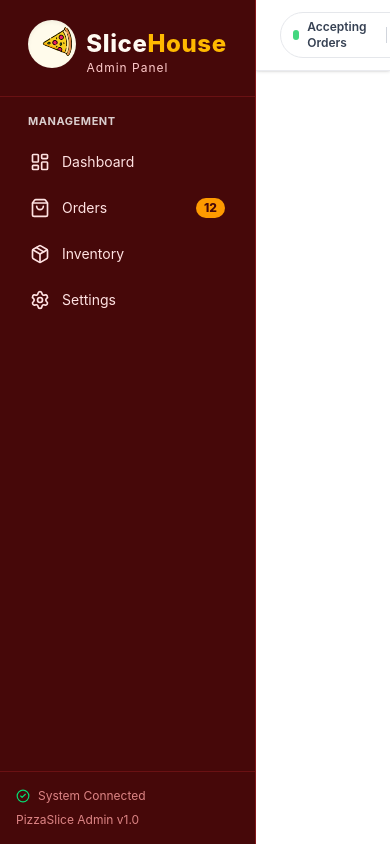
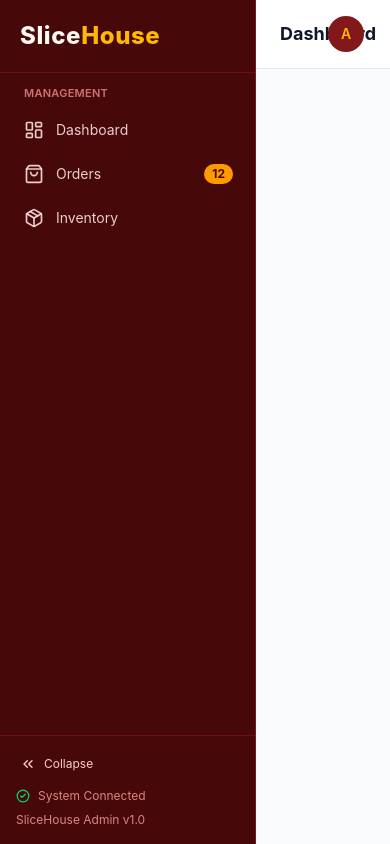
Before and after one commit to gaurabGits/OIBSIP, a React (Vite) app in the folder WebDev-L3-PizzaDelivery/client/: page /admin in a window 390 px wide. Built offline with nearby package versions, Linux system fonts and the light colour scheme.

Commit message:
feat: add new design on UI and other files

```diff
--- a/WebDev-L3-PizzaDelivery/client/src/pages/admin/AdminDashboard.jsx
+++ b/WebDev-L3-PizzaDelivery/client/src/pages/admin/AdminDashboard.jsx
@@ -0,0 +1,9 @@
+function AdminDashboardPage(){
+    return (
+        <>
+            <h1>This is Admin Dashboard Page</h1>
+        </>
+    )
+}
+
+export default AdminDashboardPage;
--- a/WebDev-L3-PizzaDelivery/client/src/pages/admin/AdminLayout.jsx
+++ b/WebDev-L3-PizzaDelivery/client/src/pages/admin/AdminLayout.jsx
@@ -1,5 +1,5 @@
 import { useState } from "react";
-import { NavLink, Outlet } from "react-router-dom";
+import { NavLink, Outlet, useLocation } from "react-router-dom";
 import {
   LayoutDashboard,
   ShoppingBag,
@@ -8,10 +8,12 @@ import {
   User,
   LogOut,
   ChevronDown,
-  Pizza,
+  ChevronsLeft,
+  Search,
+  Bell,
   CircleCheck,
 } from "lucide-react";
-import  SystemLogo  from "../../assets/icons/SystemLogo";
+
 
 const NAV_ITEMS = [
   {
@@ -30,50 +32,57 @@ const NAV_ITEMS = [
     to: "/admin/inventory",
     icon: Package,
   },
-  {
-    label: "Settings",
-    to: "/admin/settings",
-    icon: Settings,
-  },
 ];
 
 export function AdminLayout() {
   const [isStoreOpen, setIsStoreOpen] = useState(true);
   const [isProfileOpen, setIsProfileOpen] = useState(false);
+  const [isCollapsed, setIsCollapsed] = useState(false);
+  const location = useLocation();
 
   const adminUser = {
-    name: "PizzaSlice Admin",
+    name: "Admin",
     role: "Administrator",
-    email: "admin@pizzaslice.com",
+    email: "admin@slicehouse.com",
     avatar:
       "https://images.unsplash.com/photo-1577219491135-ce391730fb2c?w=100&auto=format&fit=crop&q=80",
   };
 
+  const currentPage =
+    NAV_ITEMS.find((item) => location.pathname.startsWith(item.to))?.label ??
+    "Dashboard";
+
   return (
-    <div
-      className="flex h-screen w-screen overflow-hidden font-sans"
-
+    <div className="flex h-screen w-screen overflow-hidden font-sans bg-gray-50">
+      {/* ================= SIDEBAR ================= */}
+      <aside
+        className={`${
+          isCollapsed ? "w-20" : "w-64"
+        } flex-shrink-0 bg-red-950 text-white flex flex-col justify-between border-r border-red-900 transition-[width] duration-200`}
       >
-      {/* ================= SIDEBAR ================= */}
-      <aside className="w-64 flex-shrink-0 bg-red-950 text-white flex flex-col justify-between border-r border-red-900">
-
         {/* Sidebar Top */}
         <div>
-          <div className="p-5 col-auto flex flex-col border-b border-red-900/60 items-center gap-3">
-            <SystemLogo className="w-10 h-10 " />
-            <p className="text-xs -mt-5 tracking-[1px] text-red-200">
-              Admin Panel
-            </p>
+          <div
+            className={`flex items-center gap-3 border-b border-red-900/60 p-5 ${
+              isCollapsed ? "justify-center" : ""
+            }`}
+          >
+            <div>
+              <span className="text-2xl font-extrabold tracking-wide text-[#fffaf2]">
+              Slice<span className="text-amber-400">House</span>
+            </span>
+            </div>
           </div>
 
-
           {/* Navigation */}
-          <nav className="p-4">
-            <p className="px-3 mb-3 text-[11px] font-bold uppercase tracking-wider text-white/80">
+          <nav className="p-3">
+            {!isCollapsed && (
+              <p className="px-3 pb-2 text-[11px] font-semibold uppercase tracking-wide text-red-300/70">
                 Management
               </p>
+            )}
 
-            <ul className="space-y-1.5">
+            <ul className="space-y-1">
               {NAV_ITEMS.map((item) => {
                 const Icon = item.icon;
 
@@ -81,23 +90,33 @@ export function AdminLayout() {
                   <li key={item.to}>
                     <NavLink
                       to={item.to}
+                      title={isCollapsed ? item.label : undefined}
                       className={({ isActive }) =>
-                        `flex items-center justify-between px-3.5 py-2.5 rounded-lg text-sm transition-all ${
+                        `group relative flex items-center gap-3 rounded-md py-2.5 pl-3 pr-2.5 text-sm transition-colors ${
+                          isCollapsed ? "justify-center" : "justify-between"
+                        } ${
                           isActive
-                            ? "bg-red-800 text-amber-300 font-semibold shadow-inner"
-                            : "text-red-100 hover:bg-red-900/70 hover:text-white"
+                            ? "bg-red-900/50 text-amber-300 font-semibold"
+                            : "text-red-100/90 hover:bg-red-900/40 hover:text-white"
                         }`
                       }
                     >
-                      <span className="flex items-center gap-3">
-                        <Icon className="w-5 h-5" />
-                        <span>{item.label}</span>
+                      {({ isActive }) => (
+                        <>
+                          {isActive && (
+                            <span className="absolute left-0 top-1/2 h-5 w-1 -translate-y-1/2 rounded-r bg-amber-400" />
+                          )}
+                          <span className="flex items-center gap-3 min-w-0">
+                            <Icon className="h-5 w-5 flex-shrink-0" />
+                            {!isCollapsed && <span className="truncate">{item.label}</span>}
                           </span>
 
-                      {item.badge && (
-                        <span className="bg-amber-500 text-red-950 text-xs font-extrabold px-2 py-0.5 rounded-full">
+                          {item.badge && !isCollapsed && (
+                            <span className="rounded-full bg-amber-500 px-2 py-0.5 text-xs font-bold text-red-950">
                               {item.badge}
                             </span>
+                          )}
+                        </>
                       )}
                     </NavLink>
                   </li>
@@ -108,43 +127,47 @@ export function AdminLayout() {
         </div>
 
         {/* Sidebar Footer */}
-        <div className="p-4 border-t border-red-900/60 text-xs text-red-300/80">
-          <div className="flex items-center gap-2">
-            <CircleCheck className="w-3.5 h-3.5 text-green-400" />
+        <div className="border-t border-red-900/60 p-4 text-xs text-red-300/80">
+          <button
+            onClick={() => setIsCollapsed(!isCollapsed)}
+            className={`mb-3 flex items-center gap-2 rounded-md px-1 py-1 text-red-200 hover:text-white ${
+              isCollapsed ? "justify-center w-full" : ""
+            }`}
+            aria-label={isCollapsed ? "Expand sidebar" : "Collapse sidebar"}
+          >
+            <ChevronsLeft
+              className={`h-4 w-4 transition-transform ${isCollapsed ? "rotate-180" : ""}`}
+            />
+            {!isCollapsed && <span>Collapse</span>}
+          </button>
 
-            <span>System Connected</span>
+          <div className={`flex items-center gap-2 ${isCollapsed ? "justify-center" : ""}`}>
+            <CircleCheck className="h-3.5 w-3.5 flex-shrink-0 text-green-400" />
+            {!isCollapsed && <span>System Connected</span>}
           </div>
 
-          <p className="mt-2">
-            PizzaSlice Admin v1.0
-          </p>
+          {!isCollapsed && <p className="mt-2">SliceHouse Admin v1.0</p>}
         </div>
       </aside>
 
       {/* ================= MAIN AREA ================= */}
-      <div className="flex-1 flex flex-col min-w-0 overflow-hidden">
-        <header className="bg-white/80 backdrop-blur-md border-b border-gray-200/80 px-6 py-3 flex justify-between items-center shadow-sm z-10">
+      <div className="flex min-w-0 flex-1 flex-col overflow-hidden">
+        <header className="z-10 flex items-center justify-between gap-4 border-b border-gray-200 bg-white px-6 py-3">
+          <div className="flex min-w-0 items-center gap-6">
+            <h1 className="text-lg font-bold text-gray-900">{currentPage}</h1>
 
-          <div className="flex items-center gap-4">
-            <div className="flex items-center gap-2 bg-white/70 border border-gray-200 px-3 py-1.5 rounded-full">
-
+            <div className="hidden items-center gap-2 rounded-full border border-gray-200 bg-gray-50 px-3 py-1.5 sm:flex">
               <span
                 className={`h-2.5 w-2.5 rounded-full ${
-                  isStoreOpen
-                    ? "bg-green-500 animate-pulse"
-                    : "bg-red-500"
+                  isStoreOpen ? "animate-pulse bg-green-500" : "bg-red-500"
                 }`}
               />
-
               <span className="text-xs font-semibold text-gray-700">
-                {isStoreOpen
-                  ? "Accepting Orders"
-                  : "Orders Paused"}
+                {isStoreOpen ? "Accepting Orders" : "Orders Paused"}
               </span>
-
               <button
                 onClick={() => setIsStoreOpen(!isStoreOpen)}
-                className="ml-2 text-xs font-bold text-red-700 hover:text-red-900 hover:underline border-l pl-2 border-gray-300"
+                className="ml-1 border-l border-gray-300 pl-2 text-xs font-bold text-red-700 hover:text-red-900 hover:underline"
               >
                 {isStoreOpen ? "Pause" : "Resume"}
               </button>
@@ -152,46 +175,52 @@ export function AdminLayout() {
           </div>
 
           {/* Header Right */}
-          <div className="flex items-center gap-5">
+          <div className="flex items-center gap-3">
+            <div className="relative hidden md:block">
+              <Search className="pointer-events-none absolute left-3 top-1/2 h-4 w-4 -translate-y-1/2 text-gray-400" />
+              <input
+                type="text"
+                placeholder="Search orders, items..."
+                className="w-56 rounded-full border border-gray-200 bg-gray-50 py-2 pl-9 pr-3 text-sm text-gray-700 placeholder-gray-400 transition focus:border-red-900 focus:bg-white focus:outline-none focus:ring-2 focus:ring-red-900/20"
+              />
+            </div>
+
+            <button
+              className="rounded-full p-2 text-gray-500 hover:bg-gray-100 hover:text-gray-800"
+              aria-label="Notifications"
+            >
+              <Bell className="h-5 w-5" />
+            </button>
 
             {/* Profile */}
             <div className="relative">
               <button
                 onClick={() => setIsProfileOpen(!isProfileOpen)}
-                className="flex items-center gap-3 p-1 rounded-full hover:bg-gray-100/80 transition-colors focus:outline-none focus:ring-2 focus:ring-red-700"
+                className="flex items-center gap-3 rounded-full p-1 hover:bg-slate-100"
                 aria-expanded={isProfileOpen}
                 aria-haspopup="true"
               >
-                <img
-                  src={adminUser.avatar}
-                  alt={adminUser.name}
-                  className="w-9 h-9 rounded-full object-cover border-2 border-amber-500"
-                />
+                <div className="flex h-9 w-9 items-center justify-center rounded-full bg-red-900 text-sm font-semibold text-amber-400">
+                  {adminUser.name.charAt(0)}
+                </div>
 
-                <div className="text-left hidden md:block">
-                  <p className="text-sm font-semibold text-gray-900 leading-none">
+                <div className="hidden text-left md:block">
+                  <p className="text-sm font-semibold leading-none text-slate-900">
                     {adminUser.name}
                   </p>
-
-                  <p className="text-xs text-gray-500 mt-1">
-                    {adminUser.role}
-                  </p>
+                  <p className="mt-1 text-xs text-slate-500">{adminUser.role}</p>
                 </div>
 
-                <ChevronDown className="w-4 h-4 text-gray-400 hidden md:block" />
+                <ChevronDown className="hidden h-4 w-4 text-slate-400 md:block" />
               </button>
 
               {/* Profile Dropdown */}
               {isProfileOpen && (
-                <div className="absolute right-0 mt-2 w-56 bg-white rounded-xl shadow-lg border border-gray-100 py-1 z-50">
-
+                <div className="absolute right-0 z-50 mt-2 w-56 rounded-xl border border-gray-100 bg-white py-1 shadow-lg">
                   {/* Account */}
-                  <div className="px-4 py-3 border-b border-gray-100">
-                    <p className="text-xs text-gray-500">
-                      Signed in as
-                    </p>
-
-                    <p className="text-sm font-bold text-gray-800 truncate">
+                  <div className="border-b border-gray-100 px-4 py-3">
+                    <p className="text-xs text-gray-500">Signed in as</p>
+                    <p className="truncate text-sm font-bold text-gray-800">
                       {adminUser.email}
                     </p>
                   </div>
@@ -202,7 +231,7 @@ export function AdminLayout() {
                     onClick={() => setIsProfileOpen(false)}
                     className="flex items-center gap-3 px-4 py-2 text-sm text-gray-700 hover:bg-gray-50 hover:text-red-700"
                   >
-                    <User className="w-4 h-4" />
+                    <User className="h-4 w-4" />
                     Admin Profile
                   </NavLink>
 
@@ -212,17 +241,17 @@ export function AdminLayout() {
                     onClick={() => setIsProfileOpen(false)}
                     className="flex items-center gap-3 px-4 py-2 text-sm text-gray-700 hover:bg-gray-50 hover:text-red-700"
                   >
-                    <Settings className="w-4 h-4" />
+                    <Settings className="h-4 w-4" />
                     Settings
                   </NavLink>
 
                   {/* Logout */}
-                  <div className="border-t border-gray-100 mt-1">
+                  <div className="mt-1 border-t border-gray-100">
                     <button
                       onClick={() => alert("Logging out...")}
-                      className="w-full flex items-center gap-3 text-left px-4 py-2 text-sm font-semibold text-red-600 hover:bg-red-50"
+                      className="flex w-full items-center gap-3 px-4 py-2 text-left text-sm font-semibold text-red-600 hover:bg-red-50"
                     >
-                      <LogOut className="w-4 h-4" />
+                      <LogOut className="h-4 w-4" />
                       Sign Out
                     </button>
                   </div>
@@ -234,7 +263,7 @@ export function AdminLayout() {
 
         {/* ================= PAGE CONTENT ================= */}
         <main className="flex-1 overflow-y-auto p-6">
-          <div className="max-w-7xl mx-auto">
+          <div className="mx-auto max-w-7xl">
             <Outlet />
           </div>
         </main>
--- a/WebDev-L3-PizzaDelivery/client/src/pages/admin/AdminLogin.jsx
+++ b/WebDev-L3-PizzaDelivery/client/src/pages/admin/AdminLogin.jsx
@@ -1,20 +1,49 @@
 import { useState } from 'react';
-import { Link } from 'react-router-dom';
+import { Loader2 } from 'lucide-react';
 
 function LoginPage() {
-    const [show, setShow] = useState(false);
+
     const [formData, setFormData] = useState({
         emailOrPhone: '',
         password: '',
     });
+    const [errors, setErrors] = useState({});
+    const [isLoading, setIsLoading] = useState(false);
 
     const handleChange = (e) => {
         setFormData({ ...formData, [e.target.name]: e.target.value });
     };
 
-    const handleSubmit = (e) => {
+    const validate = () => {
+        const newErrors = {};
+        if (!formData.emailOrPhone.trim()) {
+            newErrors.emailOrPhone = 'Email is required';
+        } else if (!/^\S+@\S+\.\S+$/.test(formData.emailOrPhone)) {
+            newErrors.emailOrPhone = 'Enter a valid email';
+        }
+        if (!formData.password) {
+            newErrors.password = 'Password is required';
+        } else if (formData.password.length < 6) {
+            newErrors.password = 'Password must be at least 6 characters';
+        }
+        setErrors(newErrors);
+        return Object.keys(newErrors).length === 0;
+    };
+
+    const handleSubmit = async (e) => {
         e.preventDefault();
+        if (!validate()) return;
+
+        setIsLoading(true);
+        try {
+            // Replace this with your real admin login call
+            await new Promise((resolve) => setTimeout(resolve, 1500));
             console.log('Login Submitted:', formData);
+        } catch (err) {
+            setErrors({ form: 'Invalid credentials. Please try again.' });
+        } finally {
+            setIsLoading(false);
+        }
     };
 
     return (
@@ -31,7 +60,7 @@ function LoginPage() {
 
             {/* Eyebrow badge + heading */}
             <div className="mb-6 w-full max-w-md flex flex-col items-center text-center sm:mb-8">
-                <h1 className="text-[22px] font-extrabold leading-tight tracking-tight text-[#1a1a1a] sm:text-[24px]">
+                <h1 className="text-[22px] font-extrabold leading-tight tracking-tight text-red-950  sm:text-[24px]">
                     ADMIN CONSOLE
                 </h1>
                 <p className="mt-1 text-sm text-[#7a7a7a]">
@@ -41,56 +70,70 @@ function LoginPage() {
 
             {/* Card */}
             <div className="relative z-10 w-full max-w-md rounded-3xl border border-[#F0E9DD] bg-white p-6 shadow-xl sm:p-8 md:p-10">
-                <form className="space-y-4" onSubmit={handleSubmit}>
+                <form className="space-y-3" onSubmit={handleSubmit} noValidate>
                     <div>
-                        <label className="mb-2 block text-xs font-bold uppercase tracking-widest text-[#9a9a9a]">
+                        <label className="mb-1.5 block text-xs font-bold uppercase tracking-widest text-red-950/40">
                             Email
                         </label>
                         <input
                             name="emailOrPhone"
                             type="text"
-                            required
                             value={formData.emailOrPhone}
                             onChange={handleChange}
-                            className="w-full rounded-full border-2 border-[#1a1a1a] bg-white px-5 py-3 text-[#1a1a1a] placeholder-[#b0b0b0] transition focus:outline-none focus:ring-2 focus:ring-[#1a1a1a]/30"
+                            disabled={isLoading}
+                            className={`w-full rounded-full border-2 bg-white px-5 py-3 text-[#1a1a1a] placeholder-[#b0b0b0] transition focus:outline-none focus:ring-2 disabled:opacity-60 disabled:cursor-not-allowed ${
+                                errors.emailOrPhone
+                                    ? 'border-red-500 focus:ring-red-500/30'
+                                    : 'border-red-950 focus:ring-red-950/40'
+                            }`}
                             placeholder="slicehouse@example.com"
                         />
+                        <p className="text-xs text-red-500 h-4 mt-1 px-2 leading-4">
+                            {errors.emailOrPhone}
+                        </p>
                     </div>
 
                     <div>
-                        <label className="mb-2 block text-xs font-bold uppercase tracking-widest text-[#9a9a9a]">
+                        <label className="mb-1.5 block text-xs font-bold uppercase tracking-widest text-red-950/40">
                             Password
                         </label>
                         <input
                             name="password"
-                            type={show ? "text" : "password"}
-                            required
+                            type= "password"
                             value={formData.password}
                             onChange={handleChange}
-                            className="w-full rounded-full border-2 border-[#1a1a1a] bg-white px-5 py-3 text-[#1a1a1a] placeholder-[#b0b0b0] transition focus:outline-none focus:ring-2 focus:ring-[#1a1a1a]/30"
+                            disabled={isLoading}
+                            className={`w-full rounded-full border-2  bg-white px-5 py-3 text-[#1a1a1a] placeholder-[#b0b0b0] transition focus:outline-none focus:ring-2 disabled:opacity-60 disabled:cursor-not-allowed ${
+                                errors.password
+                                    ? 'border-red-500 focus:ring-red-500/30'
+                                    : 'border-red-950 focus:ring-red-950/40'
+                            }`}
                             placeholder="Password"
                         />
-                        <div className="mt-2 flex items-center gap-2">
-                            <input
-                                type="checkbox"
-                                checked={show}
-                                onChange={() => setShow(!show)}
-                                className="h-4 w-4 rounded accent-[#1a1a1a] focus:outline-none focus:ring-2 focus:ring-[#1a1a1a]/40"
-                            />
-                            <span className="text-sm text-[#1a1a1a]">Show Password</span>
+                        <p className="text-xs text-red-500 h-4 mt-1 px-2 leading-4">
+                            {errors.password}
+                        </p>
                     </div>
-                    </div>
+
+                    {errors.form && (
+                        <p className="text-xs text-red-500 text-center">{errors.form}</p>
+                    )}
 
                     <button
                         type="submit"
-                        className="w-full cursor-pointer rounded-full bg-[#1a1a1a] py-4 text-white shadow-lg transform hover:scale-[1.02] transition duration-300 ease-in-out active:scale-[0.99]"
+                        disabled={isLoading}
+                        className="w-full mt-1 cursor-pointer rounded-full bg-red-950 py-4 text-white shadow-lg transform hover:text-amber-300 hover:scale-[1.02] transition duration-300 ease-in-out active:scale-[0.99] disabled:opacity-70 disabled:cursor-not-allowed disabled:hover:scale-100 flex items-center justify-center"
                     >
+                        {isLoading ? (
+                            <Loader2 className="h-5 w-5 animate-spin text-white" />
+                        ) : (
                             <div className="leading-tight">
                                 <div className="text-[15px] font-extrabold tracking-wide">LOG IN</div>
                                 <div className="mt-0.5 text-[10px] font-semibold tracking-wider opacity-90">
                                     ACCESS DASHBOARD
                                 </div>
                             </div>
+                        )}
                     </button>
                 </form>
 
--- /dev/null
+++ b/WebDev-L3-PizzaDelivery/client/src/pages/admin/AdminOrdersPage.jsx
@@ -0,0 +1,9 @@
+function AdminOrderPage(){
+    return (
+        <>
+            <h1>This is Admin orders Page</h1>
+        </>
+    )
+}
+
+export default AdminOrderPage;
--- /dev/null
+++ b/WebDev-L3-PizzaDelivery/client/src/pages/admin/InventoryPage.jsx
@@ -0,0 +1,9 @@
+function InventoryPage(){
+    return (
+        <>
+            <h1>This is Inventory Page</h1>
+        </>
+    )
+}
+
+export default InventoryPage;
```
Lines whose indentation alone changed are shown as unchanged.
